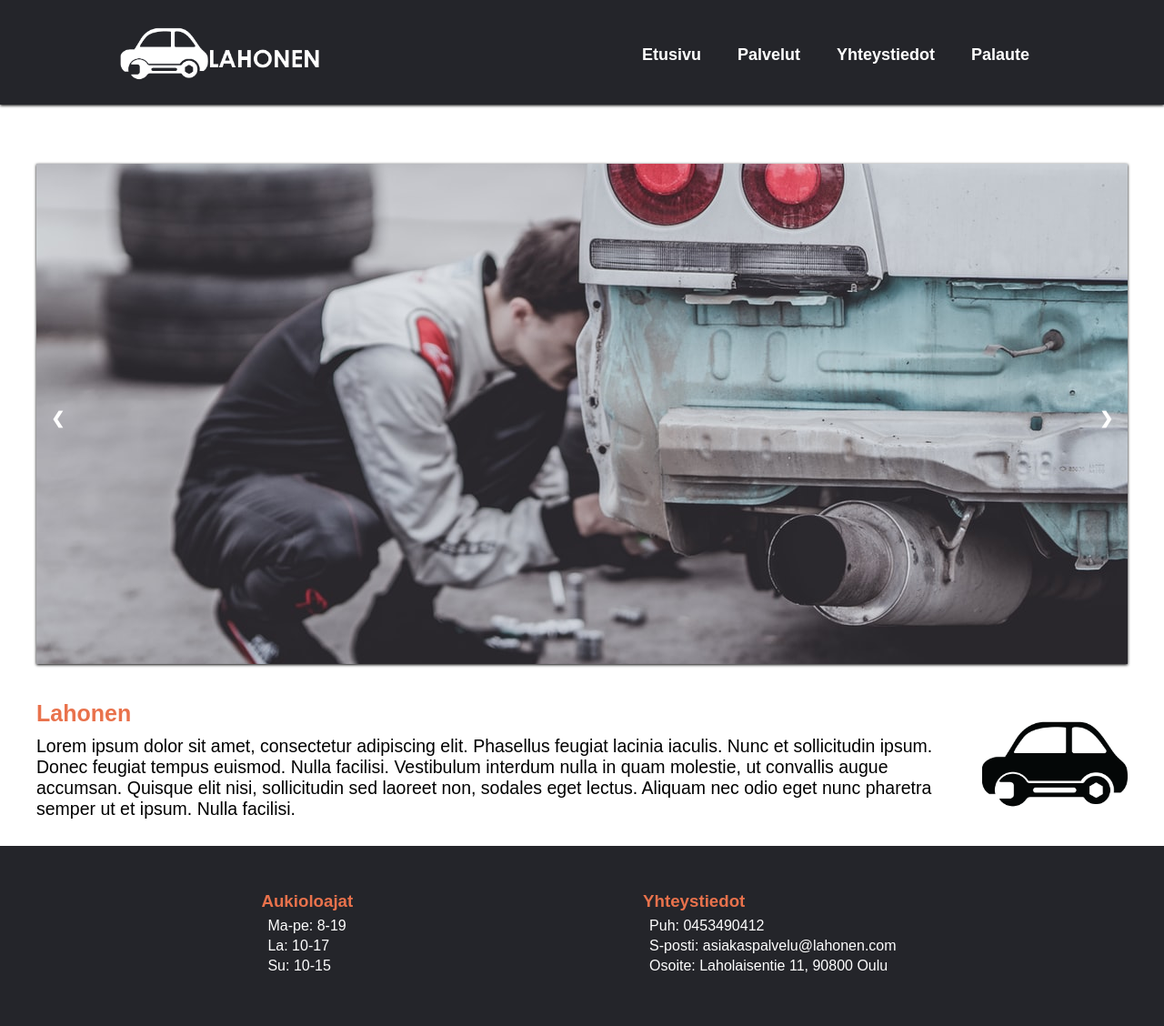
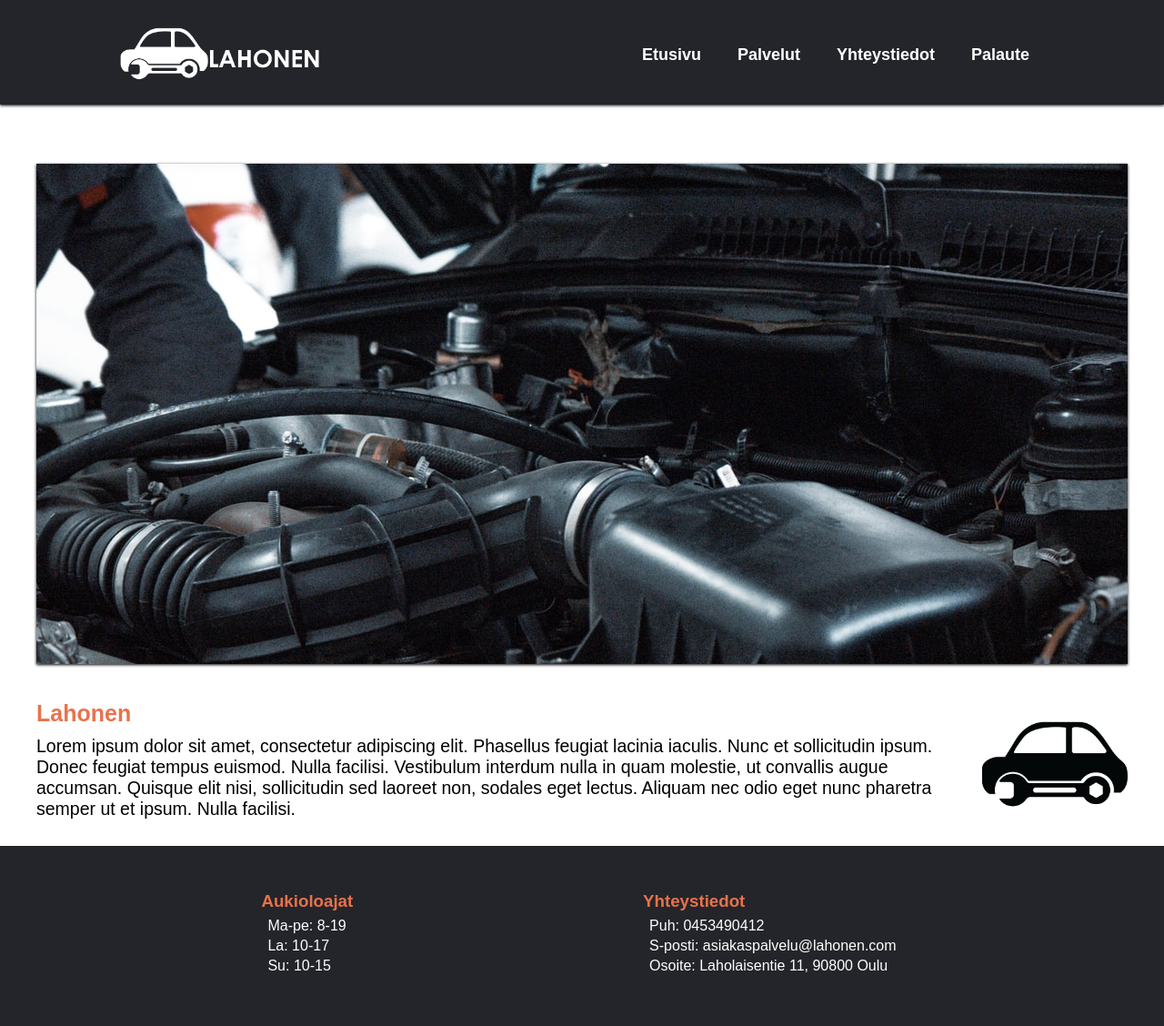
Before and after one commit to KaritaLaine/Autokorjaamo, a Django app: page / in a window 1280 px wide. Shown: the whole page at 91% size. Run offline with Django 3.2, Linux system fonts and the light colour scheme.

Commit message:
Kuvakarusellin automisointi

```diff
--- a/autokorjaamo/base/static/base.css
+++ b/autokorjaamo/base/static/base.css
@@ -173,54 +173,25 @@ footer li {
   display: none;
 }
 
-.prev, .next {
-  cursor: pointer;
-  position: absolute;
-  top: 50%;
-  width: auto;
-  margin-top: -22px;
-  padding: 16px;
-  color: white;
-  font-weight: bold;
-  font-size: 18px;
-  transition: 0.6s ease;
-  border-radius: 0 3px 3px 0;
-  user-select: none;
-}
-
-.prev {
-  left: 0;
-}
-
-.next {
-  right: 0;
-  border-radius: 3px 0 0 3px;
-}
-
-.prev:hover, .next:hover {
-  background-color: rgba(0, 0, 0, 0.4);
-}
-
 .fade {
   -webkit-animation-name: fade;
-  -webkit-animation-duration: 1.0s;
+  -webkit-animation-duration: 1.5s;
   animation-name: fade;
-  animation-duration: 1.0s;
+  animation-duration: 1.5s;
 }
 
 @-webkit-keyframes fade {
-  from {opacity: .4}
+  from {opacity: .85}
   to {opacity: 1}
 }
 
 @keyframes fade {
-  from {opacity: .4}
+  from {opacity: .85}
   to {opacity: 1}
 }
 
 .slideshow-container img {
   height: 100%;
-
 }
 
 .info {
--- a/autokorjaamo/base/templates/etusivu.html
+++ b/autokorjaamo/base/templates/etusivu.html
@@ -37,27 +37,25 @@
     </div>
 
     <script type="text/javascript">
-        var kuvaIndeksi = 1;
+        var kuvaIndeksi = 0;
         naytaNakymat(kuvaIndeksi);
-
-        function lisays(n) {
-            naytaNakymat(kuvaIndeksi = kuvaIndeksi + n);
-        }
 
         function naytaNakymat(n) {
             var i;
             var slides = document.getElementsByClassName("mySlides");
-            if (n > slides.length) {
-                kuvaIndeksi = 1
-            } if (n < 1) {
-                kuvaIndeksi = slides.length
-            }
+
             for (i = 0; i < slides.length; i++) {
                 slides[i].style.display = "none";
             }
+
+            kuvaIndeksi++;
+            if (kuvaIndeksi > slides.length) {
+                kuvaIndeksi = 1;
+            }
             slides[kuvaIndeksi - 1].style.display = "block";
+            setTimeout(naytaNakymat, 6000);
+                slides[kuvaIndeksi - 1].style.display = "block";
         }
-
     </script>
 </body>
 {% endblock %}
```
Also changed, not shown: autokorjaamo/base/templates/palvelut.html (+9 -10 lines).
